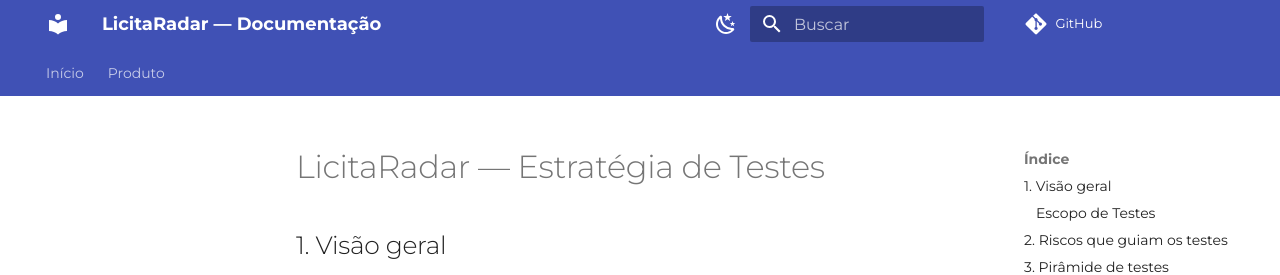
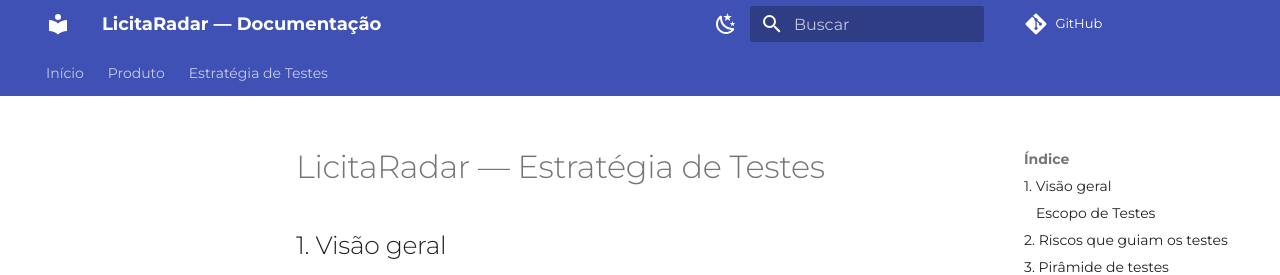
Before and after one commit to LicitaRad4r/documentation, an MkDocs documentation site: the page built from docs/LicitaRadar — Estratégia de Testes.md, in a window 1280 px wide and 900 px high. Shown: the top 275 px of the window. Built offline with MkDocs 1.6.1 and Material for MkDocs 9.7.7, drawn with Linux system fonts in a browser that asks for light colours; comment, search, counter and statistics services are not loaded.

Commit message:
Docs: Add 'Estratégia de Testes' no nav

```diff
--- a/mkdocs.yml
+++ b/mkdocs.yml
@@ -28,6 +28,7 @@ nav:
   - Início: index.md
   - Produto:
       - Visão e Escopo: produto/visao-escopo.md
+  - Estratégia de Testes: LicitaRadar — Estratégia de Testes.md
 
 markdown_extensions:
   - admonition
```
